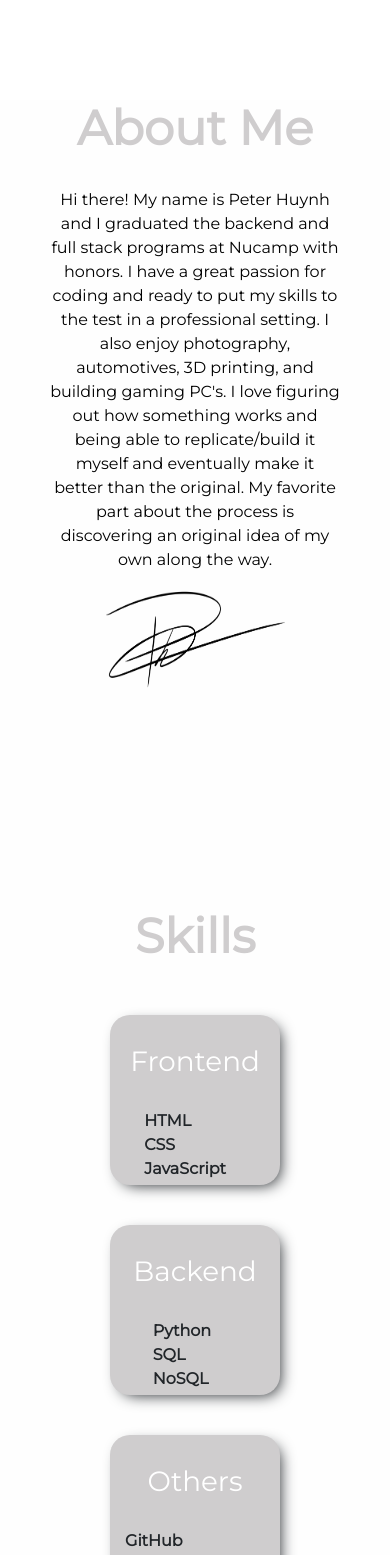
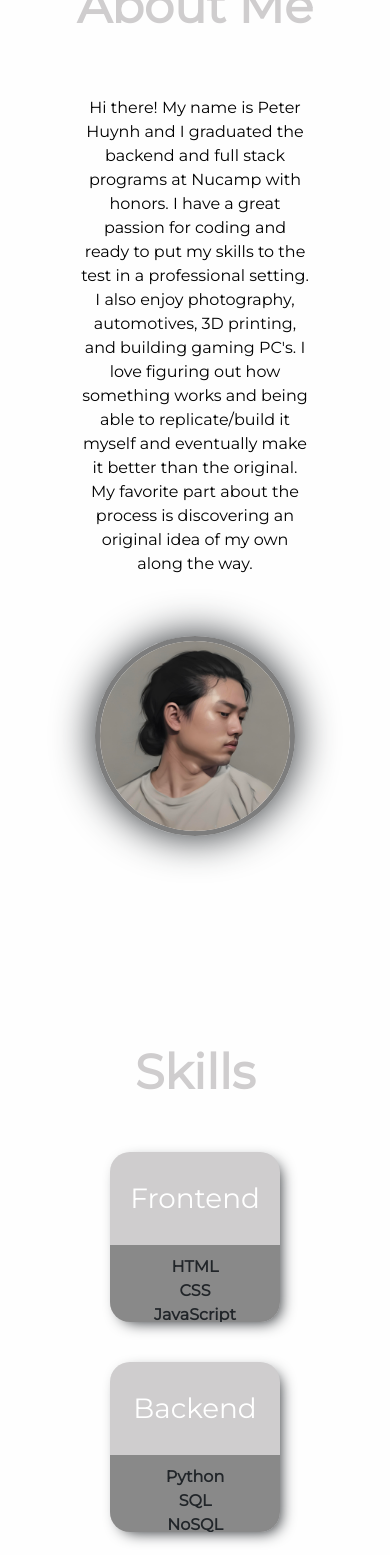
Before and after one commit to Peterhyh/official-website, a React (Create React App) app in the folder frontend/: page / in a window 390 px wide. Shown: the top 1555 px of the page. Built offline with nearby package versions, Linux system fonts and the light colour scheme; the HTML template or start-up script is replaced by a standard one; a web font is replaced by a local one.

Commit message:
Design update

```diff
--- a/frontend/src/components/home/bio/Bio.css
+++ b/frontend/src/components/home/bio/Bio.css
@@ -1,24 +1,11 @@
 .bio-container {
     padding-left: 50px;
     padding-right: 50px;
-    height: 100%;
+    height: 100vh;
     flex-direction: column;
     justify-content: center;
+    align-items: center;
     display: flex;
-    margin-top: 100px;
-    margin-bottom: 220px;
-}
-
-.bio-row {
-    display: flex;
-    flex-wrap: wrap;
-    align-items: center;
-    justify-content: center;
-}
-
-.bio-row img {
-    height: 100px;
-    width: 180px;
 }
 
 .bio-title {
@@ -30,18 +17,35 @@
     margin-bottom: 30px;
 }
 
+.profilePicContainer {
+    display: flex;
+    justify-content: center;
+    margin-bottom: 30px;
+}
+
+.profile-picture img {
+    height: 200px;
+    width: 200px;
+    border-radius: 100%;
+    border: 5px solid rgba(72, 72, 72, 0.7);
+    box-shadow: 0 0 40px 0;
+}
+
 .bio-description {
+    text-align: center;
     color: #000;
+    padding: 30px;
+    border-radius: 20px;
     display: flex;
     justify-content: center;
     align-items: center;
     font-size: 2rem;
+    margin-bottom: 30px;
 }
 
 @media only screen and (max-width: 973px) {
     .bio-description {
         font-size: 1rem;
-        text-align: center;
     }
 
     .bio-title {
--- a/frontend/src/components/home/bio/ProfileContent.js
+++ b/frontend/src/components/home/bio/ProfileContent.js
@@ -2,15 +2,13 @@
 // import Typewriter from "typewriter-effect";
 import './Bio.css';
 import Signiture from '../../../app/assets/img/bsigniture.png';
+import ProfilePic from '../../../app/assets/img/originalProfilePic.jpg';
 
 const ProfileContent = () => {
 
     return (
         <div className='bio-container'>
-            <div className='bio-row'>
             <h1 className='bio-title'>About Me</h1>
-            </div>
-            <div className='bio-row'>
             <p className='bio-description'>
                 Hi there! My name is Peter Huynh and I graduated the backend and full stack programs
                 at Nucamp with honors. I have a great passion for coding and ready to put my skills to
@@ -19,9 +17,10 @@ const ProfileContent = () => {
                 replicate/build it myself and eventually make it better than the original. My favorite part
                 about the process is discovering an original idea of my own along the way.
             </p>
+            <div className='profilePicContainer'>
+                <div className='profile-picture'>
+                    <img src={ProfilePic} alt='' />
                 </div>
-            <div className='bio-row'>
-                <img src={Signiture} alt='' />
             </div>
         </div>
     )
--- a/frontend/src/components/home/projects/Projects.css
+++ b/frontend/src/components/home/projects/Projects.css
@@ -87,12 +87,20 @@
         height: 250px;
         width: 250px;
     }
+
+    .card-title h3 {
+        font-size: 1rem;
+    }
 }
 
 @media only screen and (max-width: 973px) {
     .project-card {
         height: 170px;
         width: 170px;
+    }
+
+    .card-title h3 {
+        font-size: 13px;
     }
 }
 
--- a/frontend/src/components/home/skills/Skills.css
+++ b/frontend/src/components/home/skills/Skills.css
@@ -37,6 +37,7 @@
     display: flex;
     align-self: center;
     flex-direction: column;
+    text-align: center;
 }
 
 .skill-card h1 {
@@ -55,6 +56,13 @@
 
     .skill-card div {
         overflow: scroll;
+        background-color: #898989;
+        padding: 10px;
+        border-bottom-left-radius: 20px;
+        border-bottom-right-radius: 20px;
+        width: 100%;
+        height: 100%;
+        align-items: center;
     }
 
 }
```
Also changed, not shown: frontend/src/app/assets/img/originalProfilePic.jpg (added). Lines whose indentation alone changed are shown as unchanged.
